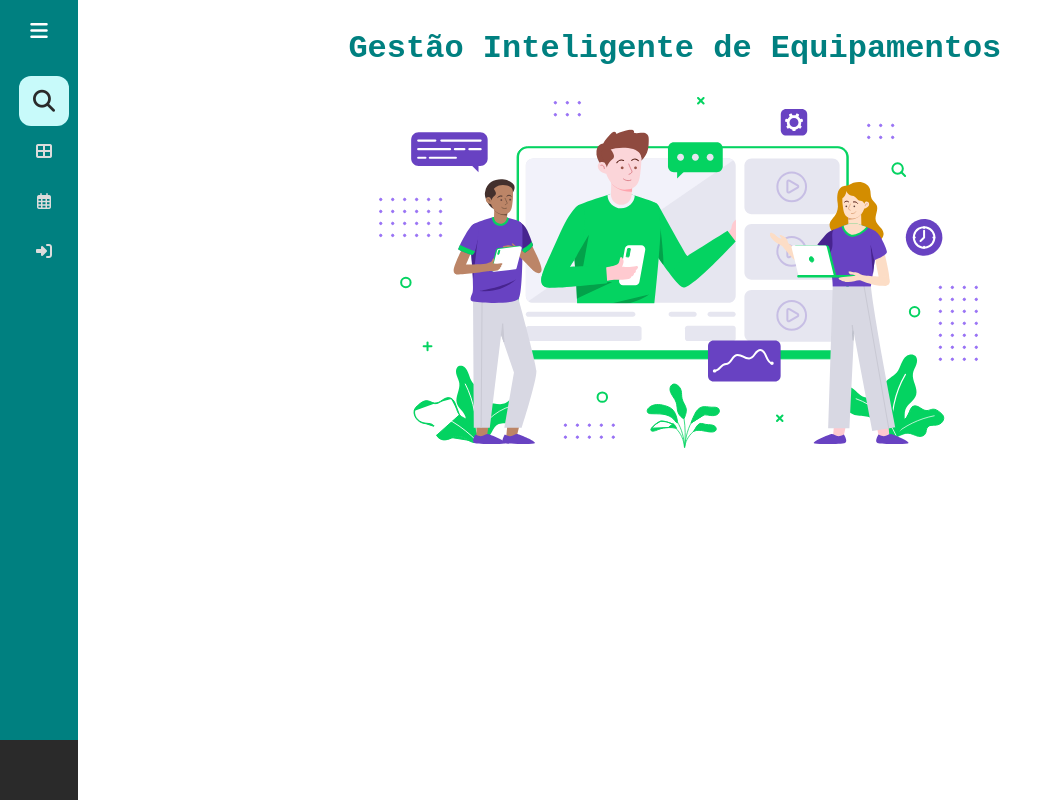
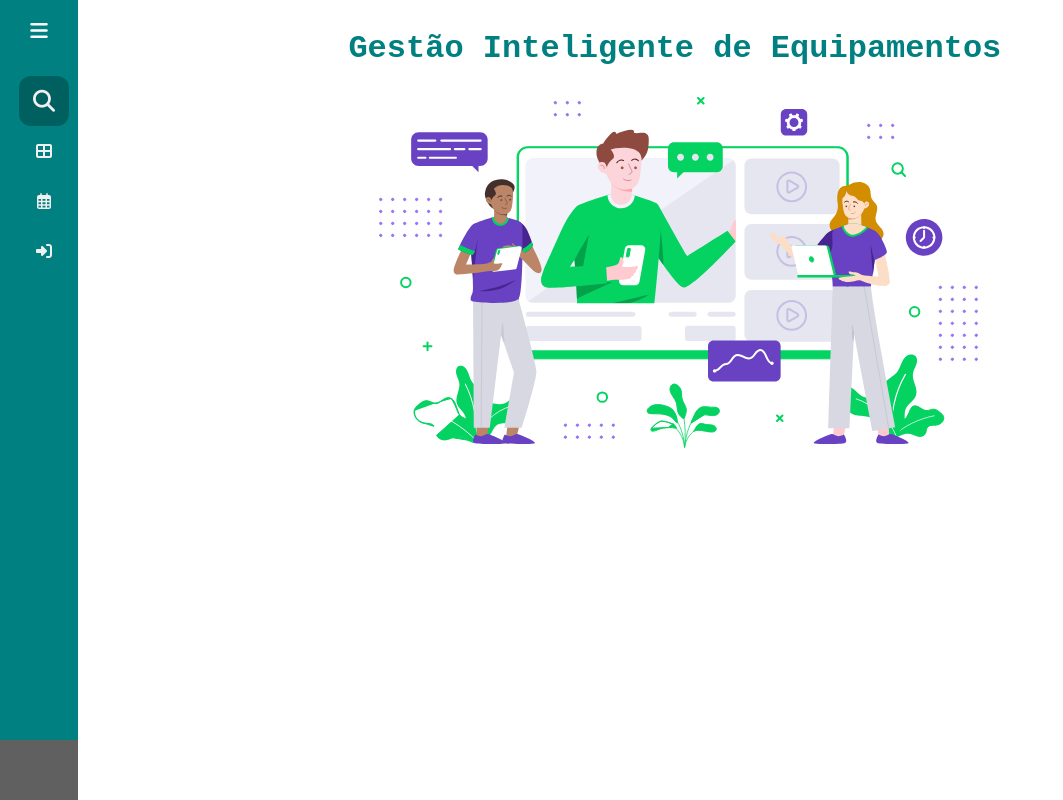
Before and after one commit to JoseWRPereira/integrador, a Flask app: page / in a window 1280 px wide. Shown: the whole page, without its empty margins (0-1063 px from the left). Run offline with Flask 2, Linux system fonts and the light colour scheme; some libraries are stand-ins or nearby versions.

Commit message:
Alteração da paleta de cores

```diff
--- a/app/static/css/dashboard.css
+++ b/app/static/css/dashboard.css
@@ -19,7 +19,7 @@
 
 .sidebar .logo_content .logo
 {
-    color: var(--cor1);
+    color: var(--cor2);
     display: flex;
     height: 50px;
     width: 100%;
@@ -40,6 +40,11 @@
     font-size: 28px;
     margin-right: 5px;
 }
+.logo_content .logo svg
+{
+    font-size: 28px;
+    margin-right: 5px;
+}
 
 
 .logo_content .logo .logo_name
@@ -51,7 +56,7 @@
 .sidebar #btn
 {
     position: absolute;
-    color: var(--cor1);
+    color: var(--cor2);
     left: 50%;
     top: 6px;
     font-size: 20px;
@@ -90,7 +95,7 @@
     height: 35px;
     width: 122px;
     background-color: var(--cor3);
-    color: var(--cor1);
+    color: var(--cor2);
     line-height: 35px;
     text-align: center;
     box-shadow: 0 5px 10px rgba(0,0,0,0.2);
@@ -122,29 +127,29 @@
     border-radius: 12px;
     outline: none;
     border: none;
-    background: var(--cor13);
+    background: var(--cor34);
     padding-left: 50px;
     font-size: 18px;
-    color: var(--cor0);
+    color: var(--cor20);
 }
 .sidebar ul li .fa-magnifying-glass
 {
     position: absolute;
     z-index: 99;
-    color: var(--cor10);
+    color: var(--cor15);
     font-size: 22px;
     transition: all 0.5 sease;
 }
 
 .sidebar ul li .fa-magnifying-glass:hover
 {
-    background: var(--cor10);
-    color: var(--cor0);
+    background: var(--cor15);
+    color: var(--cor10);
 }
 
 .sidebar ul li a
 {
-    color: var(--cor11);
+    color: var(--cor15);
     display: flex;
     align-items: center;
     text-decoration: none;
@@ -154,8 +159,8 @@
 }
 .sidebar ul li a:hover
 {
-    color: var(--cor3);
-    background: var(--cor11);
+    color: var(--cor33);
+    background: var(--cor15);
 }
 .sidebar ul li i
 {
@@ -182,7 +187,7 @@
 .sidebar .profile_content
 {
     position: absolute;
-    color: var(--cor1);
+    color: var(--cor15);
     bottom: 0;
     left: 0;
     width: 100%;
@@ -194,7 +199,7 @@
     position: relative;
     padding: 10px 6px;
     height: 60px;
-    background: var(--cor10);
+    background: var(--cor12);
     transition: all 0.4s ease;
 }
 
@@ -250,7 +255,7 @@
     font-size: 12px;
 }
 
-.profile #logout
+/* .profile #logout
 {
     position: absolute;
     bottom: 5%;
@@ -262,8 +267,8 @@
     border-radius: 12px;
     text-align: center;
     transition: all 0.5s ease;
-    background: var(--cor20);
-}
+    background: var(--cor40);
+} */
 
 /* .sidebar.active .profile #logout
 {
@@ -288,7 +293,7 @@
 {
     font-size: 25px;
     font-weight: 500;
-    color: var(--cor0);
+    color: var(--cor10);
     margin: 12px;
 }
 
@@ -299,6 +304,25 @@
 }
 
 
+/* svg
+{
+  width: 42px;
+  height: 42px;
+}
+
+.svg-nav-fill
+{
+  fill: var(--cor1);
+}
+
+.svg-footer-fill:hover
+{
+  fill: var(--cor3);
+} */
+
+
+
+
 /*
     Fonte: CodingLab
     URL: https://youtu.be/wEfaoAa99XY
--- a/app/static/css/style.css
+++ b/app/static/css/style.css
@@ -1,6 +1,6 @@
 :root
 {
-  --cor0: rgb(0,0,0);
+  /* --cor0: rgb(0,0,0);
   --cor1: rgb(255,255,255);
   --cor2: rgb(0,100,200);
   --cor3: teal;
@@ -14,7 +14,39 @@
   --cor14: rgb(255,200,200);
   --cor15: rgb(250,150,250);
 
-  --cor20: rgb(82,82,82);
+  --cor20: rgb(82,82,82); */
+
+  --cor1:  #000000;
+  --cor10: #000000;
+  --cor11: #303030;
+  --cor12: #606060;
+  --cor13: #909090;
+  --cor14: #C0C0C0;
+  --cor15: #F0F0F0;
+
+  --cor2:  #FFFFFF;
+  --cor20: #FFFFFF;
+  --cor21: #CFCFCF;
+  --cor22: #9F9F9F;
+  --cor23: #6F6F6F;
+  --cor24: #3F3F3F;
+  --cor25: #0F0F0F;
+
+  --cor3:  #008080;
+  --cor30: #00F0F0;
+  --cor31: #00C0C0;
+  --cor32: #00A0A0;
+  --cor33: #008080;
+  --cor34: #006060;
+  --cor35: #004040;
+
+  --cor4:  #800080;
+  --cor40: #F000F0;
+  --cor41: #C000C0;
+  --cor42: #A000A0;
+  --cor43: #800080;
+  --cor44: #600060;
+  --cor45: #400040;
 }
 
 *
```
